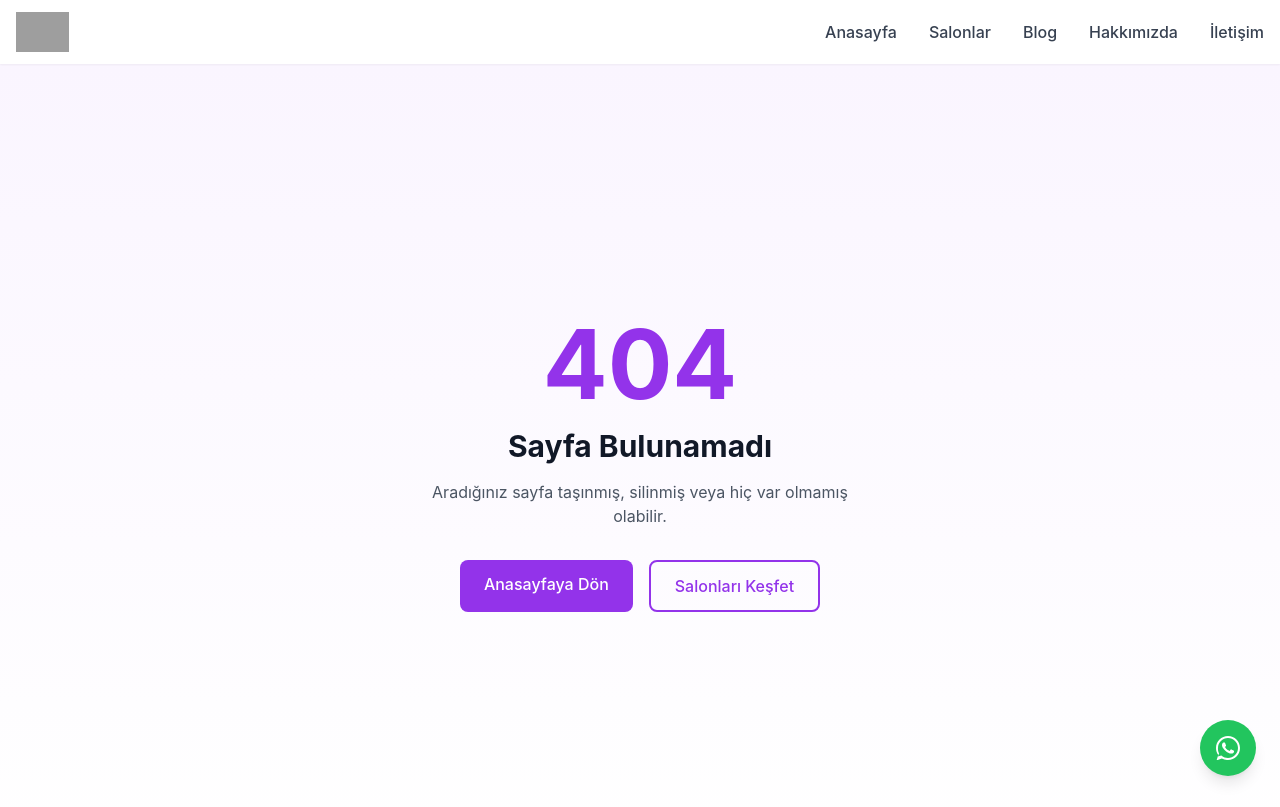
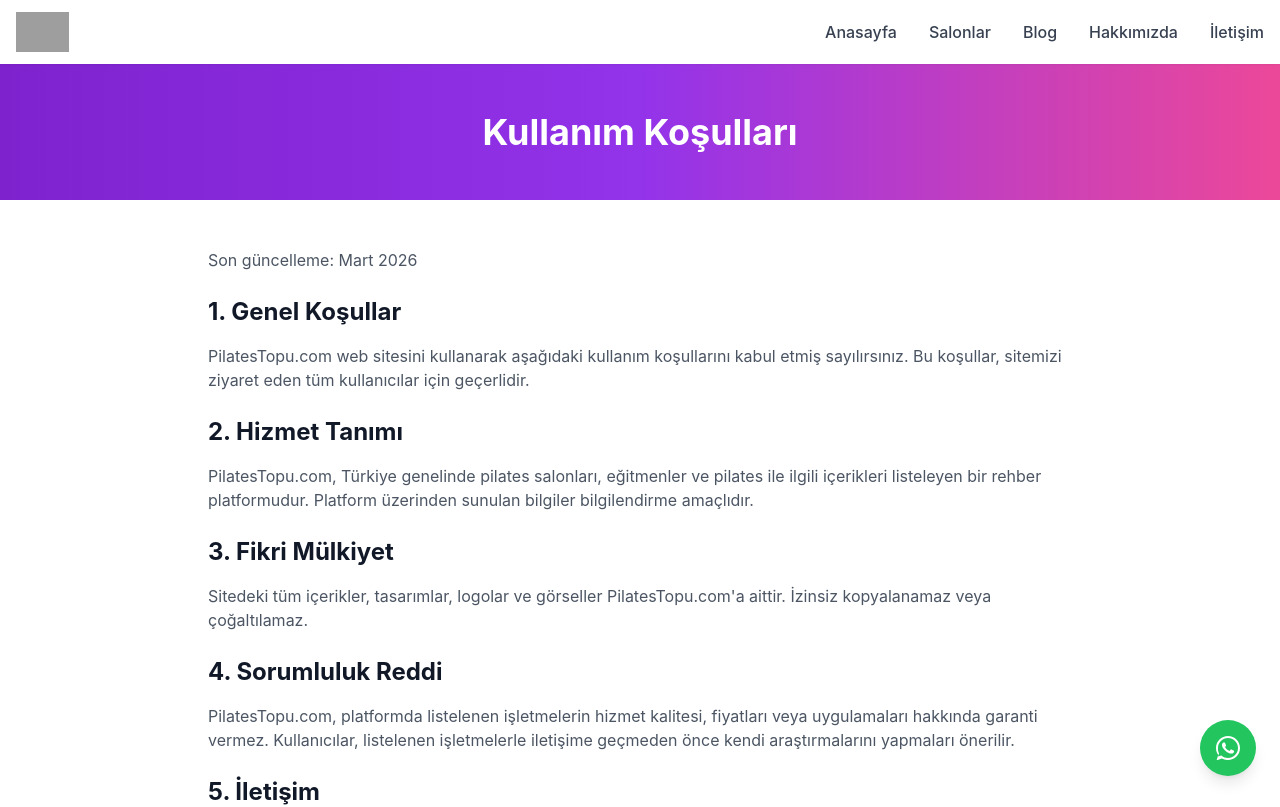
Before and after one commit to mistalyon/pilatestopu-next, a Next.js app: page /kullanim-kosullari in a window 1280 px wide. Before the commit this address had no page. Shown: the top 807 px of the page. Built offline with nearby package versions, Linux system fonts and the light colour scheme; grey boxes are pictures that could not be loaded.

Commit message:
faz3: kullanim kosullari page

```diff
--- /dev/null
+++ b/src/app/kullanim-kosullari/page.tsx
@@ -0,0 +1,43 @@
+import type { Metadata } from "next";
+
+export const metadata: Metadata = {
+  title: "Kullanım Koşulları | PilatesTopu",
+  description: "PilatesTopu.com kullanım koşulları ve şartları.",
+};
+
+export default function KullanimKosullariPage() {
+  return (
+    <main className="min-h-screen bg-white">
+      <section className="bg-gradient-to-r from-purple-700 via-purple-600 to-pink-500 py-12">
+        <div className="max-w-4xl mx-auto px-4 text-center">
+          <h1 className="text-4xl font-bold text-white">Kullanım Koşulları</h1>
+        </div>
+      </section>
+      <section className="max-w-4xl mx-auto px-4 py-12">
+        <div className="prose max-w-none">
+          <p className="text-gray-600 mb-6">Son güncelleme: Mart 2026</p>
+          <h2 className="text-2xl font-bold text-gray-900 mb-4">1. Genel Koşullar</h2>
+          <p className="text-gray-600 mb-6">
+            PilatesTopu.com web sitesini kullanarak aşağıdaki kullanım koşullarını kabul etmiş sayılırsınız. Bu koşullar, sitemizi ziyaret eden tüm kullanıcılar için geçerlidir.
+          </p>
+          <h2 className="text-2xl font-bold text-gray-900 mb-4">2. Hizmet Tanımı</h2>
+          <p className="text-gray-600 mb-6">
+            PilatesTopu.com, Türkiye genelinde pilates salonları, eğitmenler ve pilates ile ilgili içerikleri listeleyen bir rehber platformudur. Platform üzerinden sunulan bilgiler bilgilendirme amaçlıdır.
+          </p>
+          <h2 className="text-2xl font-bold text-gray-900 mb-4">3. Fikri Mülkiyet</h2>
+          <p className="text-gray-600 mb-6">
+            Sitedeki tüm içerikler, tasarımlar, logolar ve görseller PilatesTopu.com&apos;a aittir. İzinsiz kopyalanamaz veya çoğaltılamaz.
+          </p>
+          <h2 className="text-2xl font-bold text-gray-900 mb-4">4. Sorumluluk Reddi</h2>
+          <p className="text-gray-600 mb-6">
+            PilatesTopu.com, platformda listelenen işletmelerin hizmet kalitesi, fiyatları veya uygulamaları hakkında garanti vermez. Kullanıcılar, listelenen işletmelerle iletişime geçmeden önce kendi araştırmalarını yapmaları önerilir.
+          </p>
+          <h2 className="text-2xl font-bold text-gray-900 mb-4">5. İletişim</h2>
+          <p className="text-gray-600">
+            Kullanım koşulları hakkında sorularınız için info@pilatestopu.com adresine e-posta gönderebilirsiniz.
+          </p>
+        </div>
+      </section>
+    </main>
+  );
+}
```
